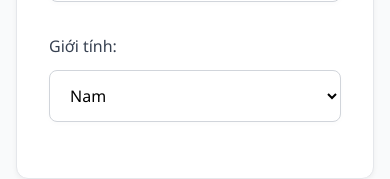
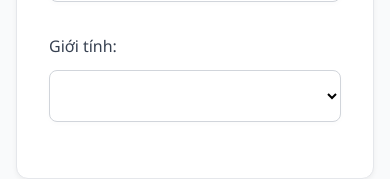
Before and after one commit to khanhle2003/managegroup-fe, an Angular app in the folder managefe/: page /add-data in a window 390 px wide. Shown: the part 515-694 px from the top of the page. Built offline with nearby package versions, Linux system fonts and the light colour scheme.

Commit message:
Add gender+email+phoneNumber

```diff
--- a/managefe/src/app/components/add/add.component.html
+++ b/managefe/src/app/components/add/add.component.html
@@ -18,7 +18,7 @@
               </div>
               <div class="form-group">
                   <label for="gender">Giới tính:</label>
-                  <select name="gender" id="gender">
+                  <select name="gender" id="gender" [(ngModel)]="dataAdd.gender">
                       <option value="male">Nam</option>
                       <option value="female">Nữ</option>
                   </select>
@@ -82,11 +82,11 @@
           <div class="form-row">
               <div class="form-group">
                   <label for="phoneNumber">Số điện thoại:</label>
-                  <input type="number" name="phoneNumber" id="phoneNumber" required>
+                  <input type="number" name="phoneNumber" id="phoneNumber" [(ngModel)]="dataAdd.phoneNumber" required>
               </div>
               <div class="form-group">
                   <label for="email">Email:</label>
-                  <input type="email" name="email" id="email" required>
+                  <input type="email" name="email" id="email" [(ngModel)]="dataAdd.email" required>
               </div>
           </div>
       </section>
--- a/managefe/src/app/components/add/add.component.ts
+++ b/managefe/src/app/components/add/add.component.ts
@@ -79,4 +79,7 @@ export class DataAdd{
   notificationDate:string="";
   startDate:string="";
   endDate:string="";
+  phoneNumber:string="";
+  email:string="";
+  gender:string="";
 }
```
